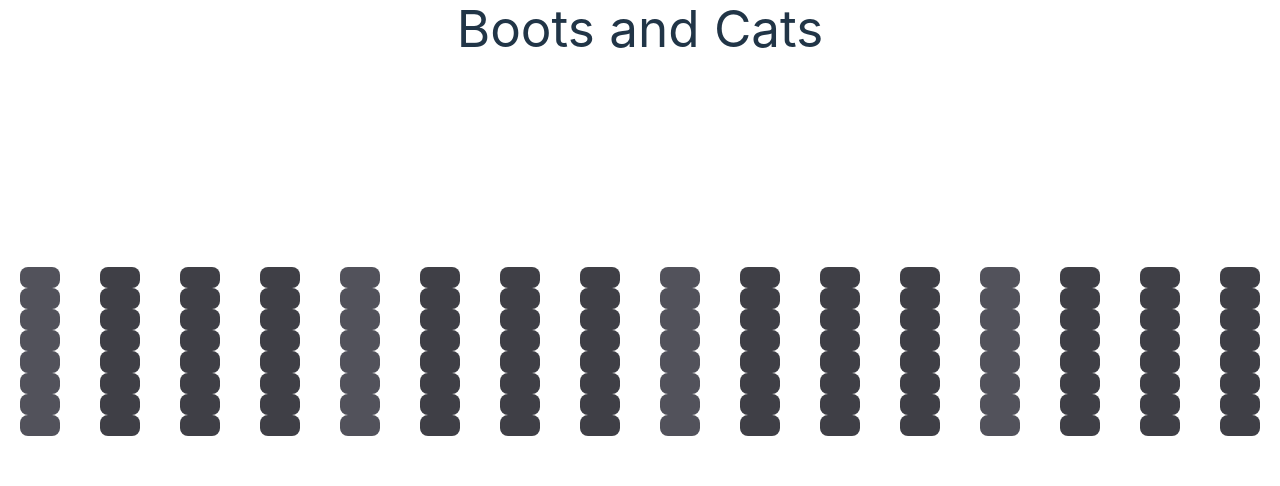
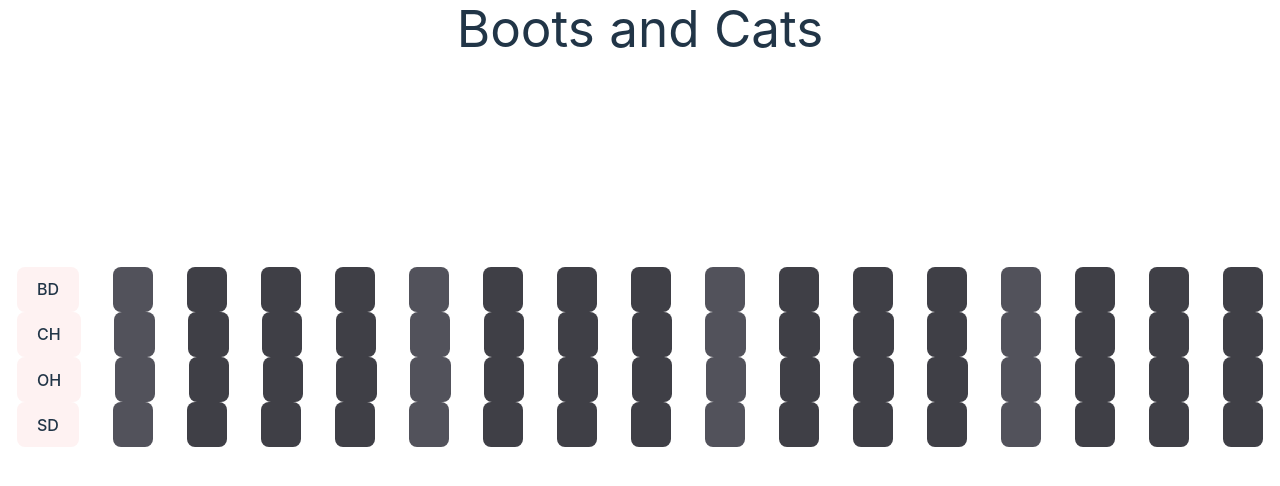
Before and after one commit to manusdextra/boots, a React (Vite) app: page / in a window 1280 px wide. Shown: the top 486 px of the page. Built offline with nearby package versions, Linux system fonts and the light colour scheme.

Commit message:
App: add individual instruments with mute buttons

```diff
--- a/src/App.tsx
+++ b/src/App.tsx
@@ -3,7 +3,7 @@ import { useState, FunctionComponent } from "react";
 interface StepProps {
   active: boolean;
   index: number;
-  handleClick: (id: number) => void;
+  handleClick: (index: number) => void;
 }
 
 const Step: FunctionComponent<StepProps> = (props) => {
@@ -39,7 +39,7 @@ const initialSteps = [
   false,
 ];
 
-const Row: FunctionComponent = () => {
+const Instrument: FunctionComponent<InstrumentProps> = (props) => {
   const [steps, setSteps] = useState(initialSteps);
 
   function toggleStep(index: number) {
@@ -54,7 +54,13 @@ const Row: FunctionComponent = () => {
   }
 
   return (
-    <div className="flex justify-around">
+    <div id={props.name} className="flex justify-around">
+      <button
+        className={props.mute ? "bg-red-500" : "bg-red-50"}
+        onClick={() => props.setMute(!props.mute)}
+      >
+        {props.name}
+      </button>
       {steps.map((active, index) => (
         <Step active={active} index={index} handleClick={toggleStep} />
       ))}
@@ -62,20 +68,33 @@ const Row: FunctionComponent = () => {
   );
 };
 
+interface InstrumentProps {
+  name: string;
+  mute: boolean;
+  setMute: (mute: boolean) => void;
+}
+
 function App() {
+  const instrumentList = ["BD", "CH", "OH", "SD"];
+  const instruments: Array<InstrumentProps> = instrumentList.map(
+    (name: string) => {
+      const [mute, setMute] = useState(false);
+      return {
+        name: name,
+        mute: mute,
+        setMute: setMute,
+      };
+    }
+  );
+
   return (
     <>
       <div className="grid grid-cols-3 grid-rows-3 w-screen h-screen">
         <h1 className="col-start-2 row-start-1 text-center">Boots and Cats</h1>
         <div className="row-start-2 row-span-full col-start-1 col-span-full">
-          <Row />
-          <Row />
-          <Row />
-          <Row />
-          <Row />
-          <Row />
-          <Row />
-          <Row />
+          {instruments.map((instrument) => (
+            <Instrument {...instrument} />
+          ))}
         </div>
       </div>
     </>
```
